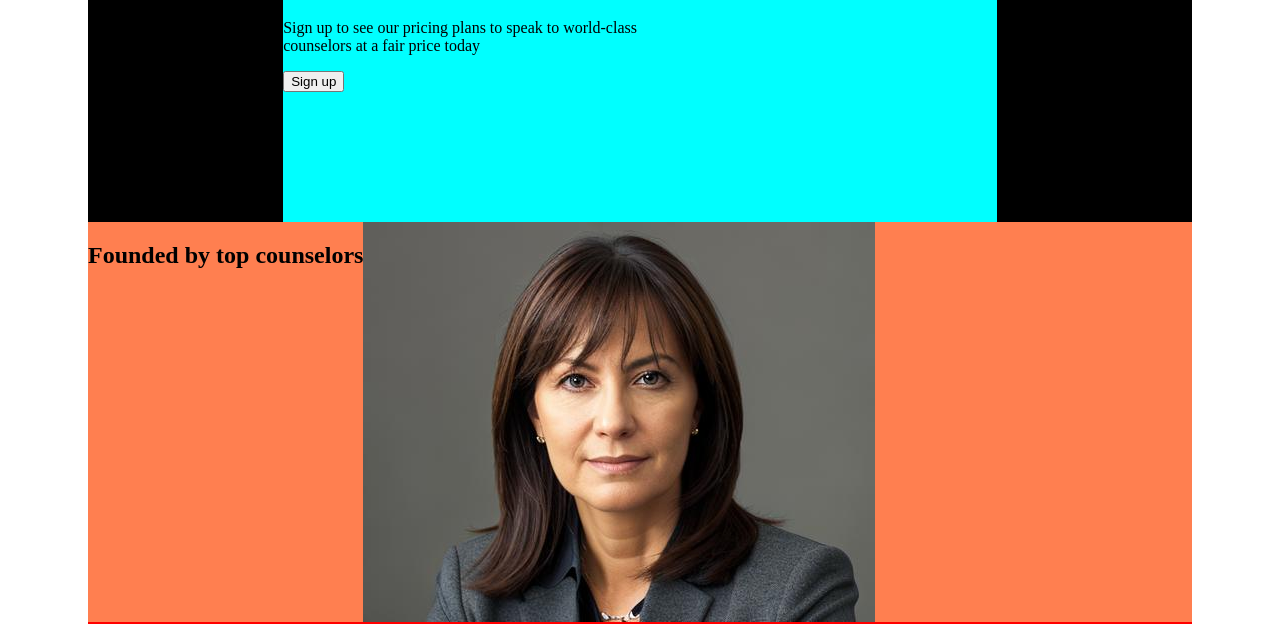
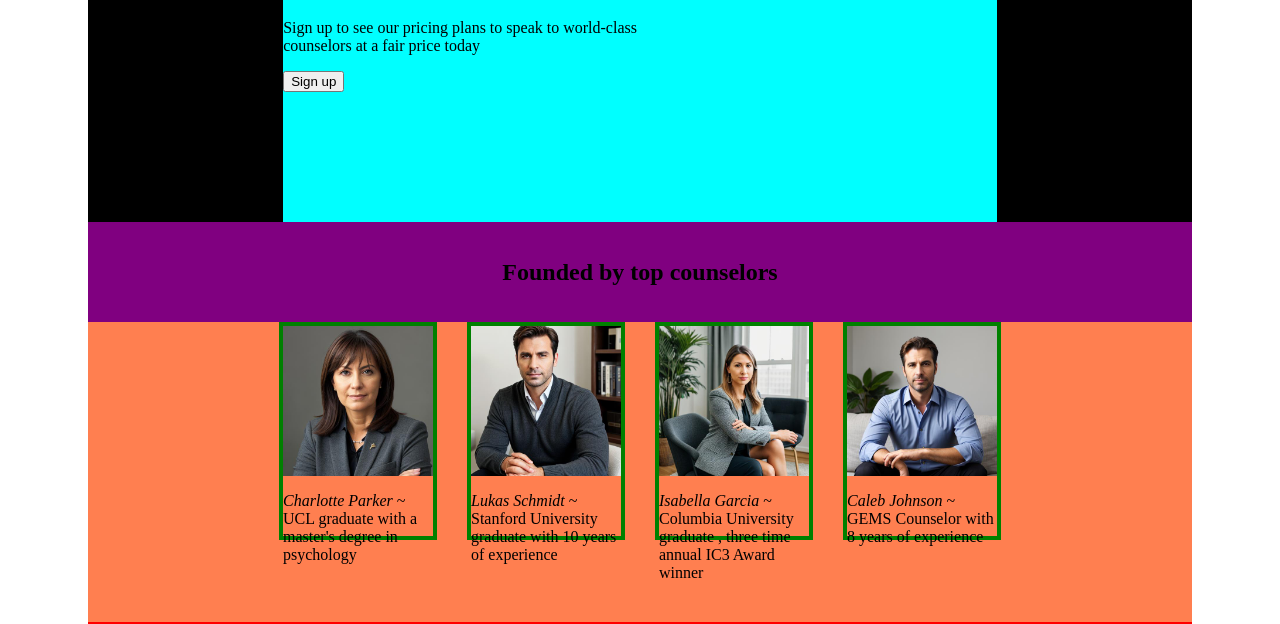
Before and after one commit to winston-mbele/landing-page, a plain HTML site: page index.html in a window 1280 px wide. Shown: the part 186-810 px from the top of the page. Drawn offline with Linux system fonts and the light colour scheme.

Commit message:
fix middle of page css

```diff
--- a/index.css
+++ b/index.css
@@ -63,6 +63,42 @@ body {
     background-color: coral;
     height: 400px;
     display: flex;
+    flex-direction: column;
+}
+
+.showcase-heading-container {
+    display: flex;
+    height: 100px;
+    background-color: purple;
+    justify-content: center;
+    align-items: center;
+}
+
+.showcase-heading {
+}
+
+.counselor-showcase {
+    display: flex;
+    justify-content: center;
+    gap: 30px;
+
+}
+
+.counselor {
+    border: 4px solid green;
+    height: 210px;
+    width: 150px;
+}
+
+.counselor-image-container {
+    height: 150px;
+    background-color: pink;
+    object-fit: cover;
+}
+
+.counselor-image {
+    width: 100%;
+
 }
 
 #quote-box {
@@ -70,7 +106,7 @@ body {
     background-color: red;
 }
 
-#signup-box {
+#sign-up-box {
     height: 400px;
     background-color: gray;
 }
--- a/index.html
+++ b/index.html
@@ -44,32 +44,32 @@
     </div>
     <div class="counselor-showcase">
       <div class="counselor">
-        <div class="counselor-image">
-          <img src="counsellor-images/female 1.jpeg" alt="image of person">
+        <div class="counselor-image-container">
+          <img class="counselor-image" src="counsellor-images/female 1.jpeg" alt="image of person">
         </div>
         <div class="counselor-description">
           <p><em>Charlotte Parker</em> ~ UCL graduate with a master's degree in psychology</p>
         </div>
       </div>
       <div class="counselor">
-        <div class="counselor-image">
-          <img src="counsellor-images/male 1.jpeg" alt="image of person">
+        <div class="counselor-image-container">
+          <img class="counselor-image" src="counsellor-images/male 1.jpeg" alt="image of person">
         </div>
         <div class="counselor-description">
           <p><em>Lukas Schmidt</em> ~ Stanford University graduate with 10 years of experience </p>
         </div>
       </div>
       <div class="counselor">
-        <div class="counselor-image">
-          <img src="counsellor-images/female 2.jpeg" alt="image of person">
+        <div class="counselor-image-container">
+          <img class="counselor-image" src="counsellor-images/female 2.jpeg" alt="image of person">
         </div>
         <div class="counselor-description">
           <p><em>Isabella Garcia</em> ~ Columbia University graduate , three time annual IC3 Award winner </p>
         </div>
       </div>
       <div class="counselor">
-        <div class="counselor-image">
-          <img src="counsellor-images/male 2.jpeg" alt="image of person">
+        <div class="counselor-image-container">
+          <img class="counselor-image" src="counsellor-images/male 2.jpeg" alt="image of person">
         </div>
         <div class="counselor-description">
           <p><em>Caleb Johnson</em> ~ GEMS Counselor with 8 years of experience</p>
@@ -87,11 +87,11 @@
       </div>
     </div>
   </div>
-  <div id="signup-box">
-    <div class="signup-container">
-      <div class="signup-text">
-        <div class="signup-text1">Get help now!</div>
-        <div class="signup-text2">Sign up today and get 20% off your first 3 months</div>
+  <div id="sign-up-box">
+    <div class="sign-up-container">
+      <div class="sign-up-text">
+        <div class="sign-up-text1">Get help now!</div>
+        <div class="sign-up-text2">Sign up today and get 20% off your first 3 months</div>
       </div>
       <div class="lower-signup-button-container">
         <button class="signup-button" id="lower-signup-button">Sign up</button>
```
